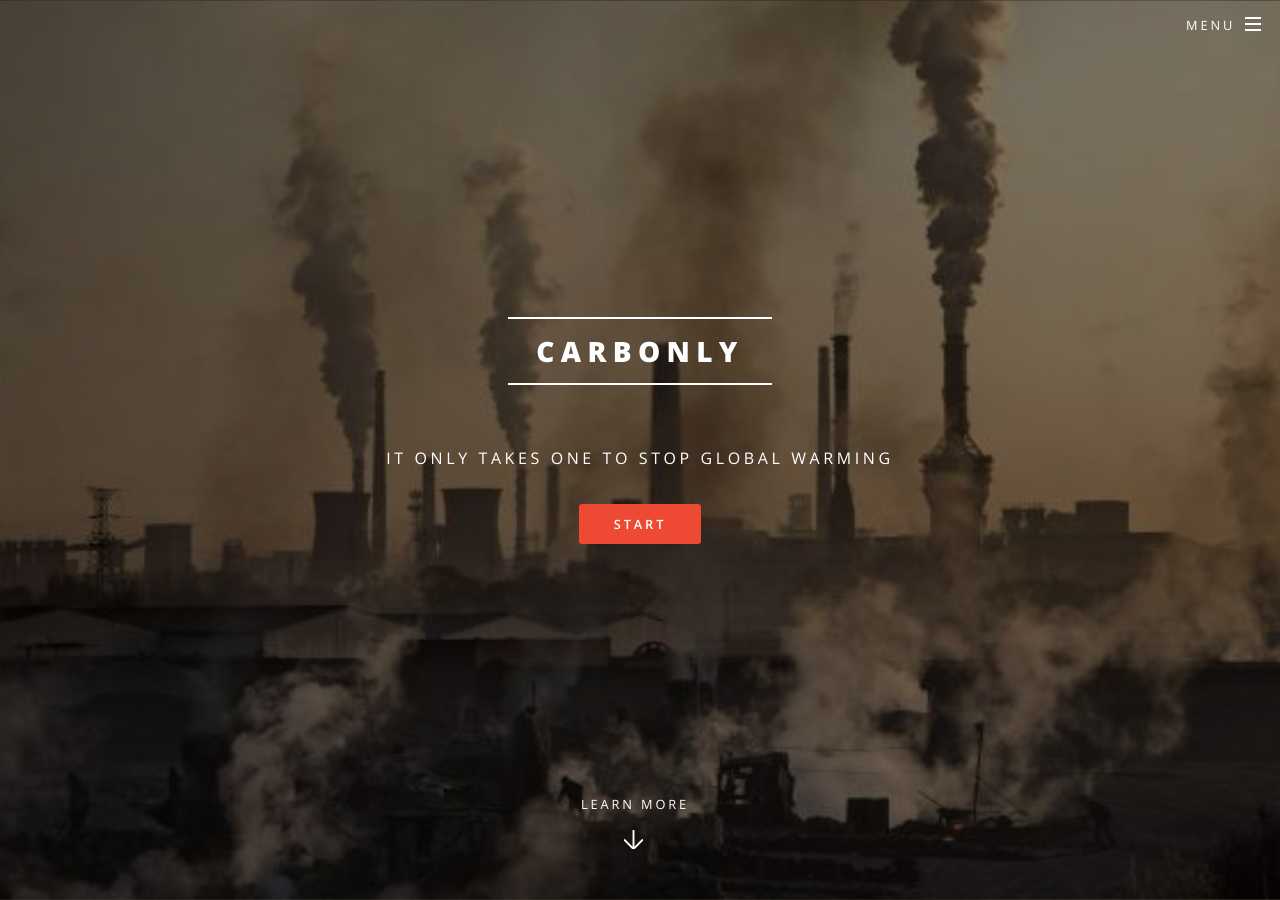
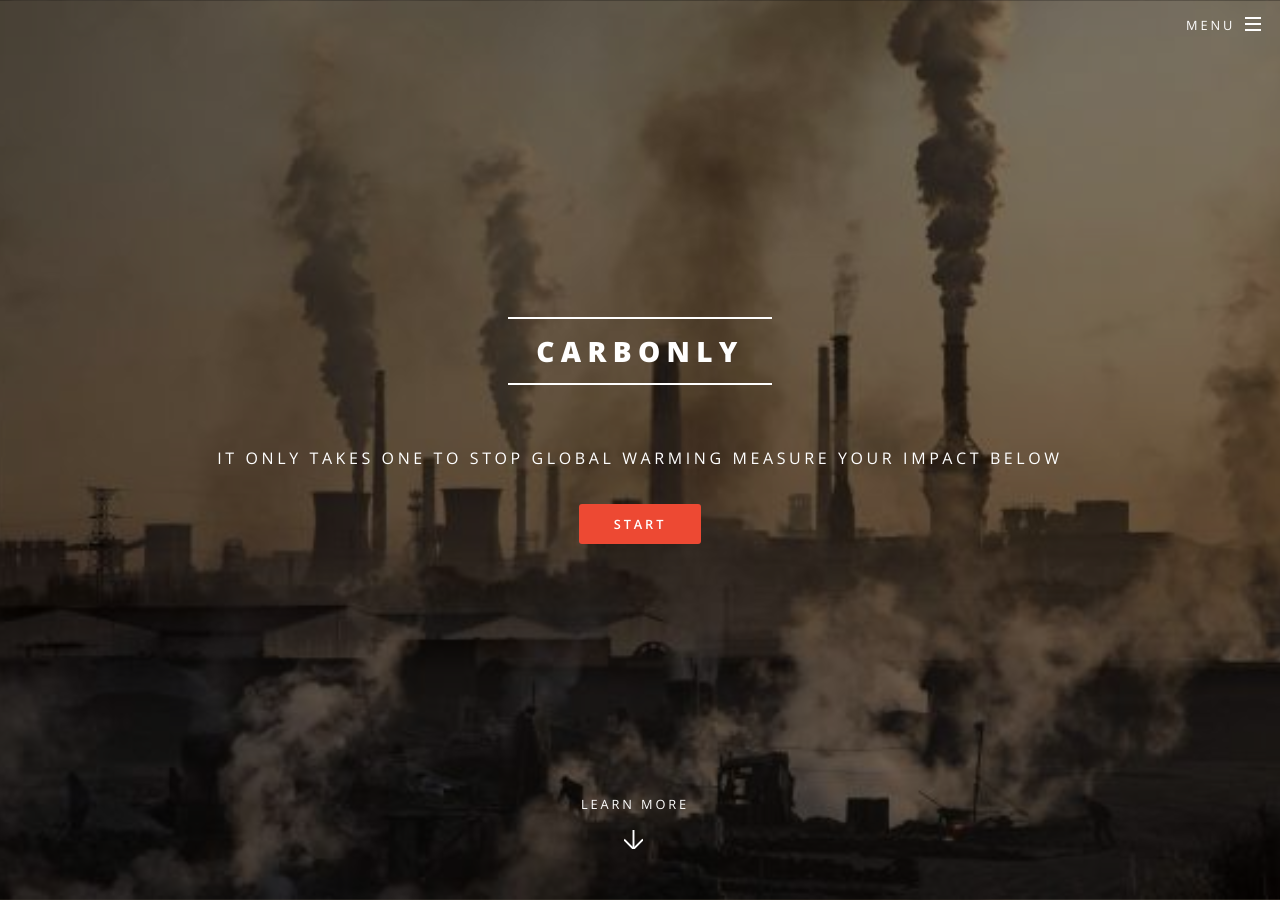
Before and after one commit to brycedavies92/carbonly, a Jekyll site: the page built from index.html, in a window 1280 px wide and 900 px high. Built offline with Jekyll 4.4.1, drawn with Linux system fonts in a browser that asks for light colours.

Commit message:
Update _config.yml

```diff
--- a/_config.yml
+++ b/_config.yml
@@ -5,6 +5,7 @@
 title: Carbonly
 description: |
   It Only Takes One To Stop Global Warming
+  Measure Your Impact Below
 owner: Carbonly
 first_published: 2018 # if migrating another site, the year of your first publish
 email: your-email@domain.com
```
